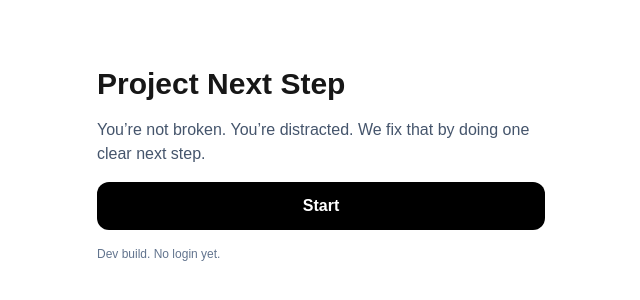
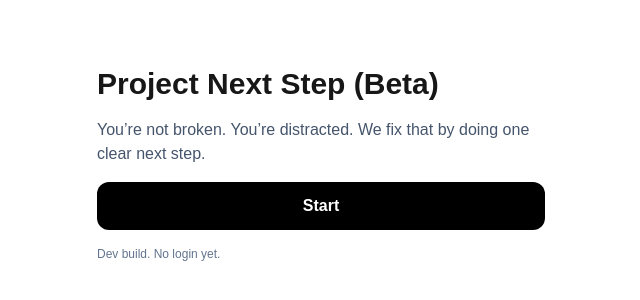
Before and after one commit to pitbase/project-next-step, a Next.js app in the folder web/: page / in a window 1280 px wide. Shown: the part 236-536 px from the top of the page, without its empty margins (319-959 px from the left). Built offline with nearby package versions, Linux system fonts and the light colour scheme.

Commit message:
test vercel auto deploy

```diff
--- a/web/app/page.tsx
+++ b/web/app/page.tsx
@@ -2,7 +2,7 @@ export default function Home() {
   return (
     <main className="min-h-screen flex items-center justify-center p-6">
       <div className="max-w-md w-full space-y-4">
-        <h1 className="text-3xl font-bold">Project Next Step</h1>
+        <h1 className="text-3xl font-bold">Project Next Step (Beta)</h1>
         <p className="text-slate-600">
           You’re not broken. You’re distracted. We fix that by doing one clear next step.
         </p>
```
